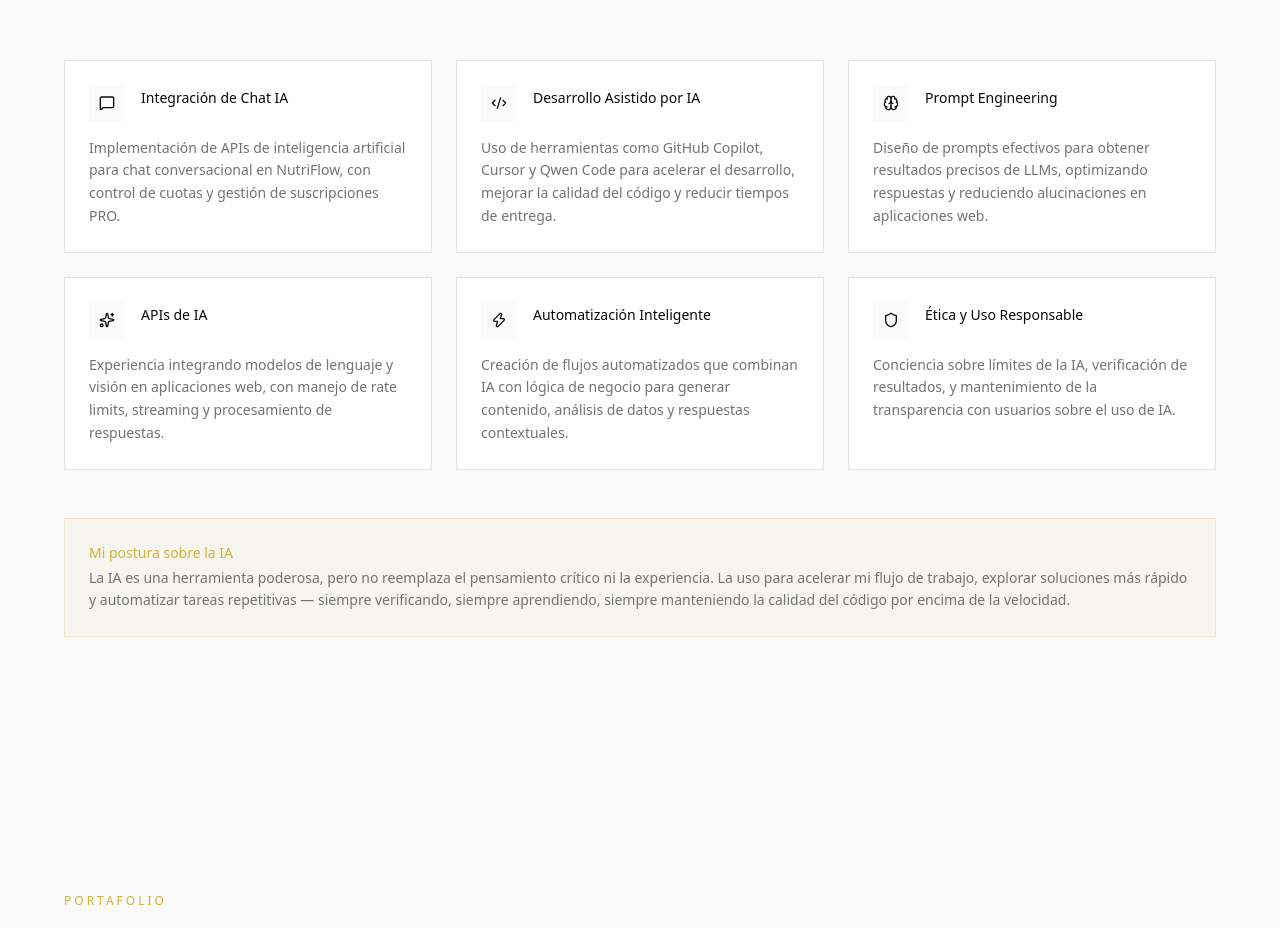
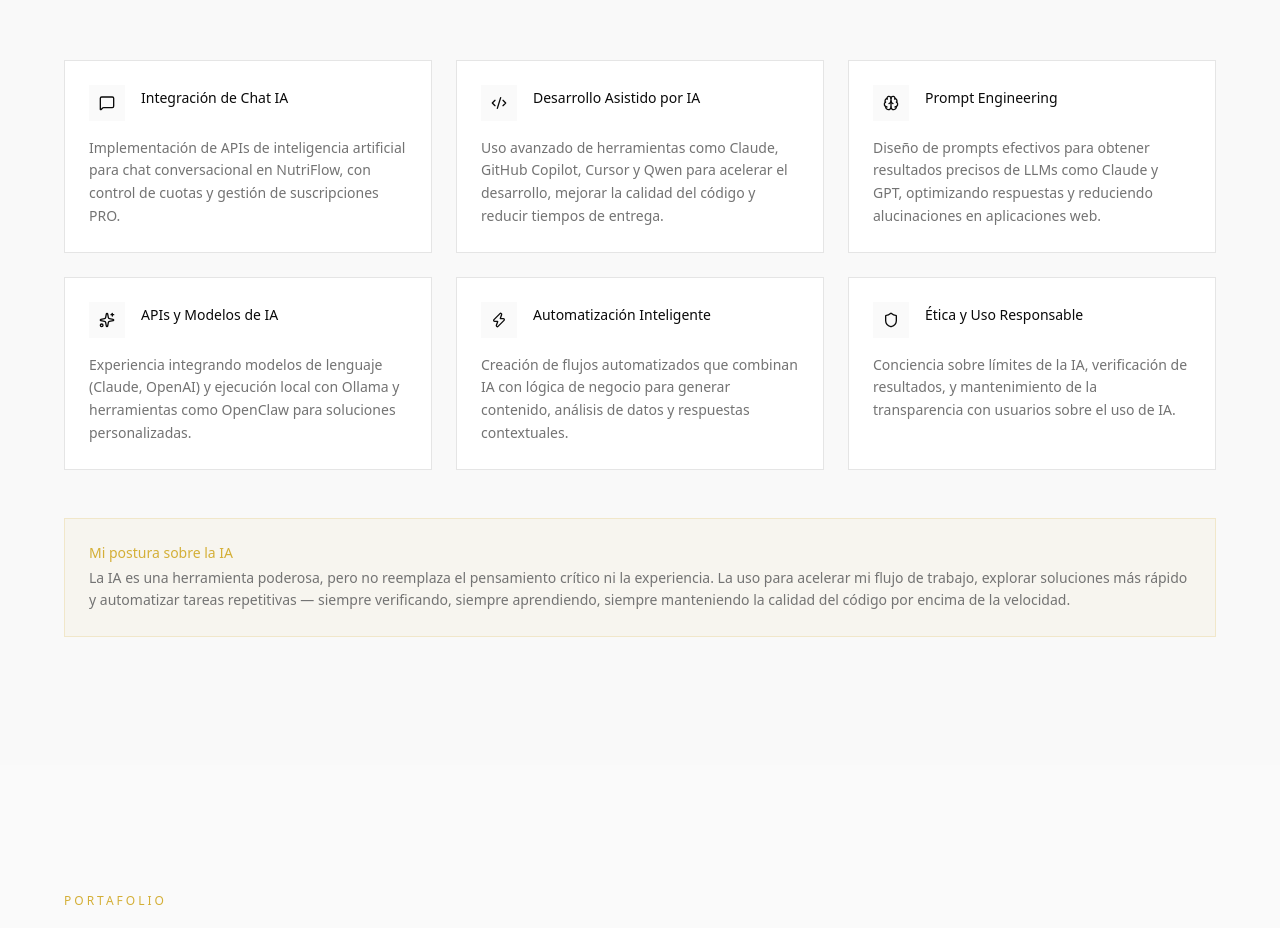
Before and after one commit to AngelSalazar-dev/angelsalazar-dev.github.io, a Next.js app: page / in a window 1280 px wide. Shown: the part 2860-3788 px from the top of the page. Built offline with nearby package versions, Linux system fonts and the light colour scheme.

Commit message:
feat: include Claude, Ollama, and OpenClaw in AI section

```diff
--- a/src/app/components/AI.tsx
+++ b/src/app/components/AI.tsx
@@ -57,11 +57,11 @@ export default function AI() {
       ai_chat_title: "Integración de Chat IA",
       ai_chat_desc: "Implementación de APIs de inteligencia artificial para chat conversacional en NutriFlow, con control de cuotas y gestión de suscripciones PRO.",
       ai_dev_title: "Desarrollo Asistido por IA",
-      ai_dev_desc: "Uso de herramientas como GitHub Copilot, Cursor y Qwen Code para acelerar el desarrollo, mejorar la calidad del código y reducir tiempos de entrega.",
+      ai_dev_desc: "Uso avanzado de herramientas como Claude, GitHub Copilot, Cursor y Qwen para acelerar el desarrollo, mejorar la calidad del código y reducir tiempos de entrega.",
       ai_prompt_title: "Prompt Engineering",
-      ai_prompt_desc: "Diseño de prompts efectivos para obtener resultados precisos de LLMs, optimizando respuestas y reduciendo alucinaciones en aplicaciones web.",
-      ai_api_title: "APIs de IA",
-      ai_api_desc: "Experiencia integrando modelos de lenguaje y visión en aplicaciones web, con manejo de rate limits, streaming y procesamiento de respuestas.",
+      ai_prompt_desc: "Diseño de prompts efectivos para obtener resultados precisos de LLMs como Claude y GPT, optimizando respuestas y reduciendo alucinaciones en aplicaciones web.",
+      ai_api_title: "APIs y Modelos de IA",
+      ai_api_desc: "Experiencia integrando modelos de lenguaje (Claude, OpenAI) y ejecución local con Ollama y herramientas como OpenClaw para soluciones personalizadas.",
       ai_auto_title: "Automatización Inteligente",
       ai_auto_desc: "Creación de flujos automatizados que combinan IA con lógica de negocio para generar contenido, análisis de datos y respuestas contextuales.",
       ai_ethic_title: "Ética y Uso Responsable",
@@ -71,13 +71,13 @@ export default function AI() {
       ai_chat_title: "AI Chat Integration",
       ai_chat_desc: "Implementation of AI APIs for conversational chat in NutriFlow, with quota control and PRO subscription management.",
       ai_dev_title: "AI-Assisted Development",
-      ai_dev_desc: "Using tools like GitHub Copilot, Cursor and Qwen Code to speed up development, improve code quality and reduce delivery times.",
+      ai_dev_desc: "Advanced use of tools like Claude, GitHub Copilot, Cursor, and Qwen to speed up development, improve code quality, and reduce delivery times.",
       ai_prompt_title: "Prompt Engineering",
-      ai_prompt_desc: "Design of effective prompts to get precise results from LLMs, optimizing responses and reducing hallucinations in web apps.",
-      ai_api_title: "AI APIs",
-      ai_api_desc: "Experience integrating language and vision models into web applications, with rate limit management, streaming and response processing.",
+      ai_prompt_desc: "Design of effective prompts to get precise results from LLMs like Claude and GPT, optimizing responses and reducing hallucinations in web apps.",
+      ai_api_title: "AI APIs & Models",
+      ai_api_desc: "Experience integrating language models (Claude, OpenAI) and local execution with Ollama and tools like OpenClaw for custom solutions.",
       ai_auto_title: "Smart Automation",
-      ai_auto_desc: "Creating automated workflows that combine AI with business logic to generate content, data analysis and contextual responses.",
+      ai_auto_desc: "Creating automated workflows that combine AI with business logic to generate content, data analysis, and contextual responses.",
       ai_ethic_title: "Ethics & Responsible Use",
       ai_ethic_desc: "Awareness of AI limits, result verification, and maintaining transparency with users about AI usage.",
     },
@@ -85,27 +85,27 @@ export default function AI() {
       ai_chat_title: "Integração de Chat IA",
       ai_chat_desc: "Implementação de APIs de inteligência artificial para chat conversacional no NutriFlow, com controle de cotas e gestão de assinaturas PRO.",
       ai_dev_title: "Desenvolvimento Assistido por IA",
-      ai_dev_desc: "Uso de ferramentas como GitHub Copilot, Cursor e Qwen Code para acelerar o desenvolvimento, melhorar a qualidade do código e reduzir prazos.",
+      ai_dev_desc: "Uso avançado de ferramentas como Claude, GitHub Copilot, Cursor e Qwen para acelerar o desenvolvimento e melhorar a qualidade do código.",
       ai_prompt_title: "Engenharia de Prompt",
-      ai_prompt_desc: "Design de prompts eficazes para obter resultados precisos de LLMs, otimizando respostas e reduzindo alucinações em apps web.",
-      ai_api_title: "APIs de IA",
-      ai_api_desc: "Experiência integrando modelos de linguagem e visão em aplicações web, com gerenciamento de limites, streaming e processamento de respostas.",
+      ai_prompt_desc: "Design de prompts eficazes para obter resultados precisos de LLMs como Claude e GPT, otimizando respostas e reduzindo alucinações.",
+      ai_api_title: "APIs e Modelos de IA",
+      ai_api_desc: "Experiência integrando modelos (Claude, OpenAI) e execução local com Ollama e ferramentas como OpenClaw para soluções personalizadas.",
       ai_auto_title: "Automação Inteligente",
-      ai_auto_desc: "Criação de fluxos automatizados que combinam IA com lógica de negócio para gerar conteúdo, análise de dados e respostas contextuais.",
-      ai_ethic_title: "Ética e Uso Responsável",
-      ai_ethic_desc: "Consciência sobre limites da IA, verificação de resultados e manutenção da transparência com usuários sobre o uso de IA.",
+      ai_auto_desc: "Criação de fluxos automatizados que combinam IA com lógica de negócio para gerar conteúdo e análise de dados.",
+      ai_ethic_title: "Ética e Uso Responsable",
+      ai_ethic_desc: "Consciência sobre limites da IA, verificação de resultados e transparência com usuários sobre o uso de IA.",
     },
     fr: {
       ai_chat_title: "Intégration Chat IA",
       ai_chat_desc: "Implémentation d'APIs d'intelligence artificielle pour chat conversationnel dans NutriFlow, avec contrôle des quotas et gestion des abonnements PRO.",
       ai_dev_title: "Développement Assisté par IA",
-      ai_dev_desc: "Utilisation d'outils comme GitHub Copilot, Cursor et Qwen Code pour accélérer le développement, améliorer la qualité du code et réduire les délais.",
+      ai_dev_desc: "Utilisation avancée d'outils comme Claude, GitHub Copilot, Cursor et Qwen pour accélérer le développement et améliorer la qualité du code.",
       ai_prompt_title: "Ingénierie de Prompt",
-      ai_prompt_desc: "Conception de prompts efficaces pour obtenir des résultats précis des LLMs, optimisant les réponses et réduisant les hallucinations dans les apps web.",
-      ai_api_title: "APIs IA",
-      ai_api_desc: "Expérience dans l'intégration de modèles de langage et de vision dans des applications web, avec gestion des limites, streaming et traitement des réponses.",
-      ai_auto_title: "Automatisation Intelligente",
-      ai_auto_desc: "Création de flux automatisés combinant IA et logique métier pour générer du contenu, analyser des données et des réponses contextuelles.",
+      ai_prompt_desc: "Conception de prompts efficaces pour obtenir des résultats précis des LLMs comme Claude et GPT, optimisant les réponses et réduisant les hallucinations.",
+      ai_api_title: "APIs et Modèles IA",
+      ai_api_desc: "Expérience dans l'intégration de modèles (Claude, OpenAI) et exécution locale avec Ollama et des outils comme OpenClaw pour des solutions sur mesure.",
+      ai_auto_title: "Automatización Inteligente",
+      ai_auto_desc: "Création de flux automatisés combinant IA et logique métier pour générer du contenu et analyser des données.",
       ai_ethic_title: "Éthique et Usage Responsable",
       ai_ethic_desc: "Conscience des limites de l'IA, vérification des résultats et maintien de la transparence avec les utilisateurs sur l'utilisation de l'IA.",
     },
```
